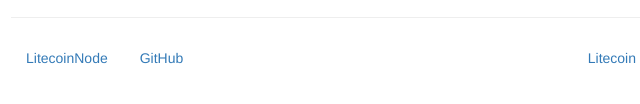
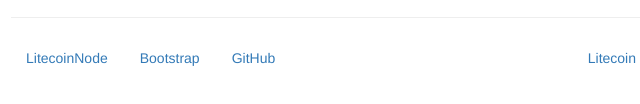
Before and after one commit to LitecoinNode/litecoinnode.github.io, a plain HTML site: page index.html in a window 1280 px wide. Shown: the part 1411-1515 px from the top of the page, 309-949 px from the left. Drawn offline with Linux system fonts and the light colour scheme.

Commit message:
Add bootstrap project link

```diff
--- a/index.html
+++ b/index.html
@@ -63,6 +63,7 @@
 <hr>
 <ul class="nav nav-pills">
 <li class="pull-left"><a href="http://litecoinnode.org/">LitecoinNode</a></li>
+<li class="pull-left"><a href="http://bootstrap.litecoinnode.org/">Bootstrap</a></li>
 <li class="pull-left"><a href="https://github.com/litecoin-association/LitecoinNode/">GitHub</a></li>
 <li class="pull-right"><a href="https://litecoin.com/">Litecoin</a></li></ul>
 </div>
```
